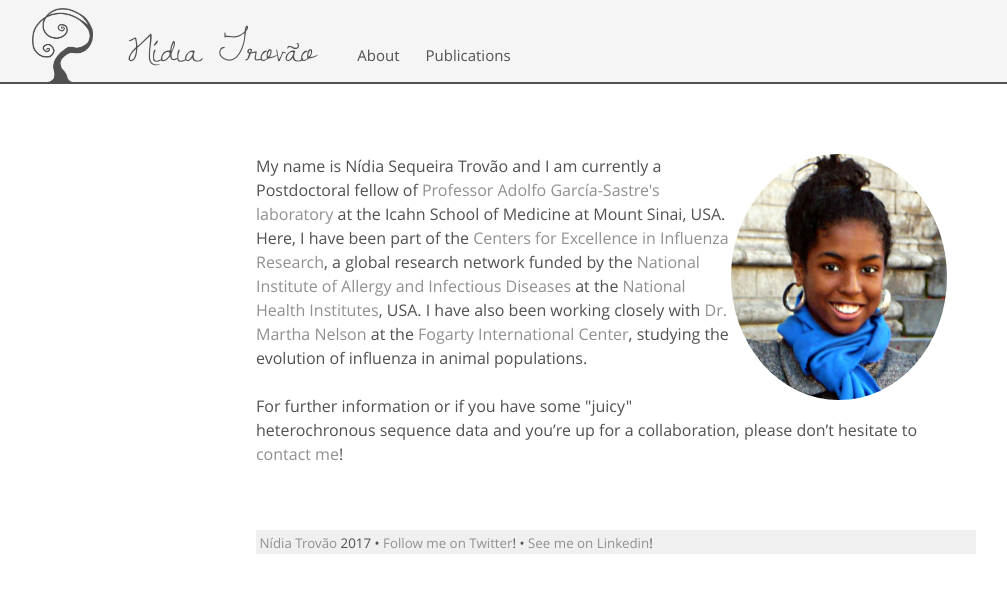
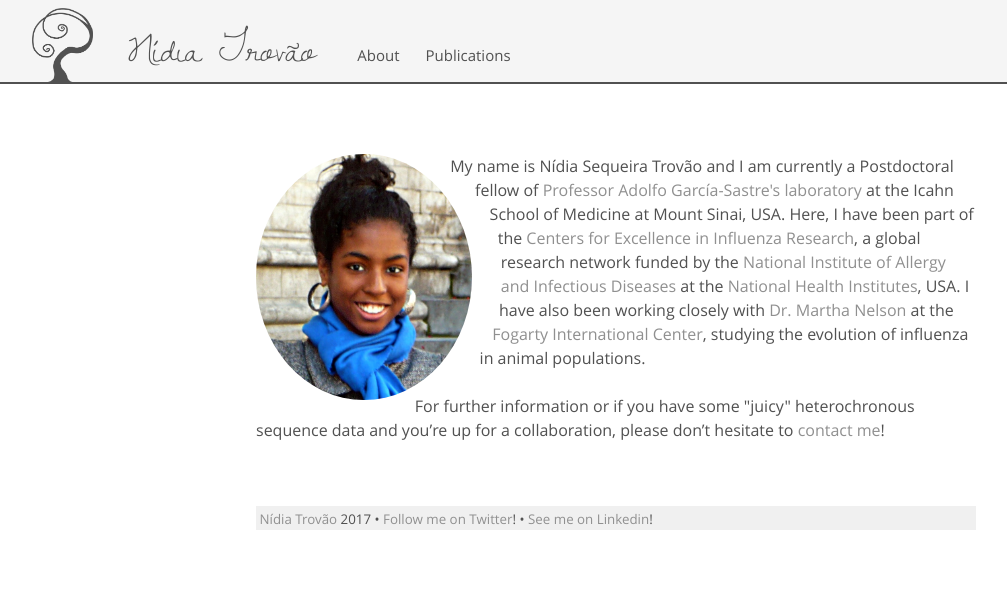
Before and after one commit to nidiatrovao/nidiatrovao.github.io, a Jekyll site: the page built from index.html, in a window 1280 px wide. Shown: the top 593 px of the page, without its empty margins (24-1031 px from the left). Built offline with Jekyll 4.4.1, drawn with Linux system fonts in a browser that asks for light colours.

Commit message:
Update _base.scss

```diff
--- a/_sass/_base.scss
+++ b/_sass/_base.scss
@@ -64,8 +64,9 @@ img {
   max-width: 30%;
   margin: 0 4% 0 0;
   border-radius: 50%;
-  float: right;
-  //align: right;
+  float: left;
+  -webkit-shape-outside:circle();
+  shape-outside:circle();
 }
 
 span {
```
